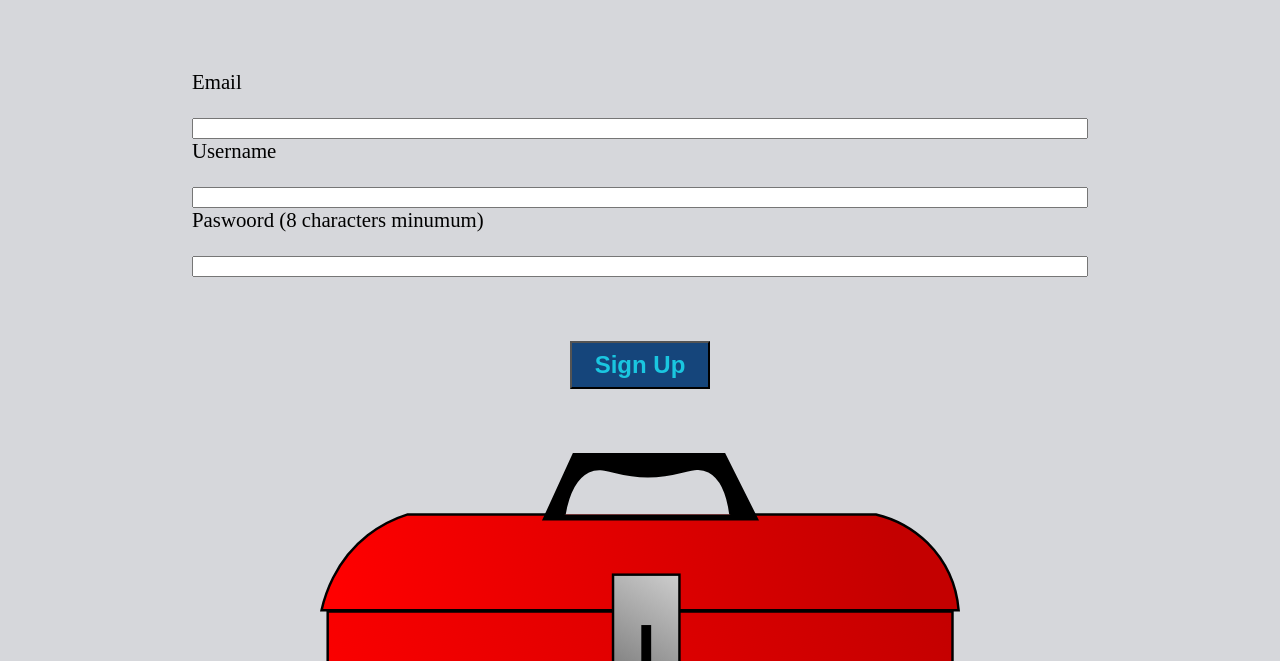
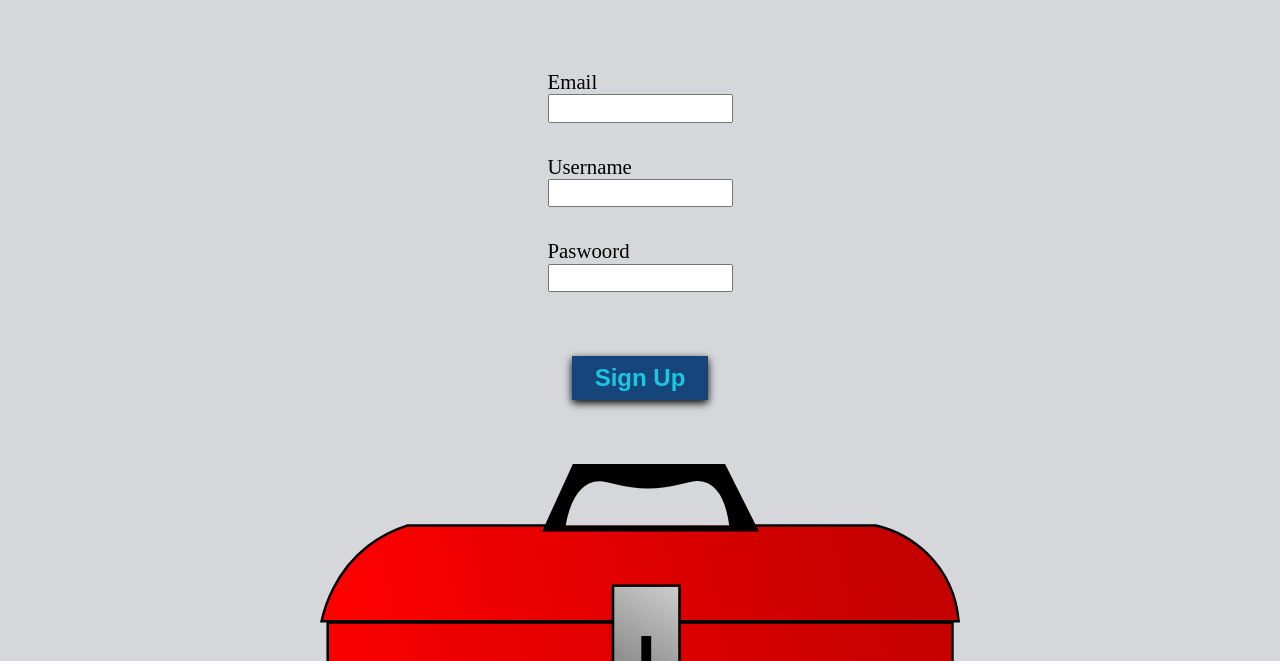
Before and after one commit to 1Rayson/ToolShare, a plain HTML site: page Sign-up.html in a window 1280 px wide. Shown: the part 139-800 px from the top of the page. Drawn offline with Linux system fonts and the light colour scheme.

Commit message:
Optimeret html classes + added button styling

```diff
--- a/Sign-up.css
+++ b/Sign-up.css
@@ -3,7 +3,7 @@ body {
     padding: 0;
 }
 
-.background-color {
+#wrapper {
     background-color: #D6D7DB;
 }
 
@@ -22,16 +22,24 @@ body {
     display: grid;
     grid-template-columns: 1fr;
     grid-template-rows: 3;
-    max-width: 70%;
-    margin: auto;
+    justify-items: center;
+    gap: 2rem;
     font-size: 1.3rem;
     margin-top: 5rem;
 }
 
-.sign-up__bottom {
+.sign-up__input-bar {
+    height: 1.4rem;
+}
+
+.sign-up__input-bar:visited {
+    background-color: #1AC6E0;
+}
+
+.sign-up__continue {
     display: grid;
     grid-template-columns: 1fr;
-    grid-template-rows: 2;
+    grid-template-rows: 2fr;
     justify-items: center;
     margin-top: 4rem;
     grid-gap: 4rem;
@@ -40,9 +48,11 @@ body {
 .sign-up__button {
     background-color: #15457B;
     color: #1AC6E0;
+    border: none;
     font-size: 1.5rem;
     font-weight: 600;
     padding: 8px 23px 8px 23px;
+    box-shadow: 0px 3px 8px rgba(0, 0, 0, 1);
 }
 
 .mascot {
--- a/Sign-up.html
+++ b/Sign-up.html
@@ -6,7 +6,7 @@
     <title>Sign up</title>
     <link rel="stylesheet" href="Sign-up.css">
 </head>
-<body class="background-color">
+<body id="wrapper">
     <header>
         <section class="header__logo">
             <img src="Media/Toolshare_logo_final.svg" alt="Toolshare logo">
@@ -16,14 +16,20 @@
     <main>
         <section class="sign-up">
             <form class="sign-up__form" action="#">
-                <label for="email">Email</label><br>
-                <input type="email" id="email">
-                <label for="username">Username</label><br>
-                <input type="text" id="username">
-                <label for="paswoord">Paswoord (8 characters minumum)</label><br>
-                <input type="password" id="paswoord">
+                <article>
+                    <label for="email">Email</label><br>
+                    <input class="sign-up__input-bar" type="email" id="email">
+                </article>
+                <article>
+                    <label for="username">Username</label><br>
+                    <input class="sign-up__input-bar" type="text" id="username">
+                </article>
+                <article>
+                    <label for="password">Paswoord</label><br>
+                    <input class="sign-up__input-bar" type="password" id="paswoord">
+                </article>
             </form>
-            <aside class="sign-up__bottom">
+            <aside class="sign-up__continue">
                 <button class="sign-up__button" type="submit">Sign Up</button>
                 <img class="mascot" src="Media/Ligeglad-toolie.svg" alt="picture of Toolshare mascot called toolie">
             </aside>
```
